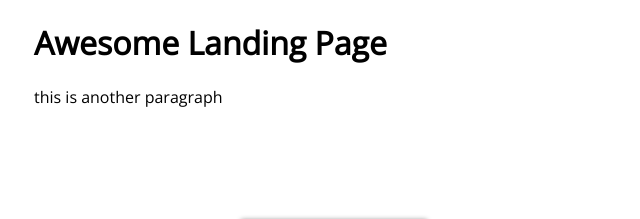
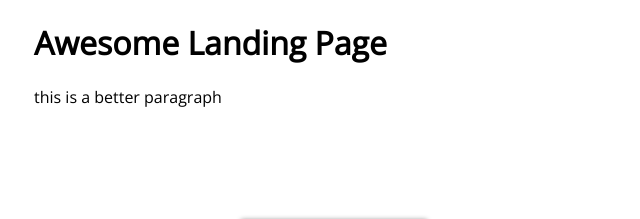
Before and after one commit to ritafulop108/awsome_page, a plain HTML site: page index.html in a window 1280 px wide. Shown: the top 219 px of the page, 306-946 px from the left. Drawn offline with nearby package versions, Linux system fonts and the light colour scheme.

Commit message:
improved the better paragraph

```diff
--- a/index.html
+++ b/index.html
@@ -10,7 +10,7 @@
 <!-- partial:index.partial.html -->
 <div class="container">
   <h1>Awesome Landing Page</h1>
-  <p>this is another paragraph</p>
+  <p>this is a better paragraph</p>
 
   <div class="card-holder">
     <div class="card">
```
